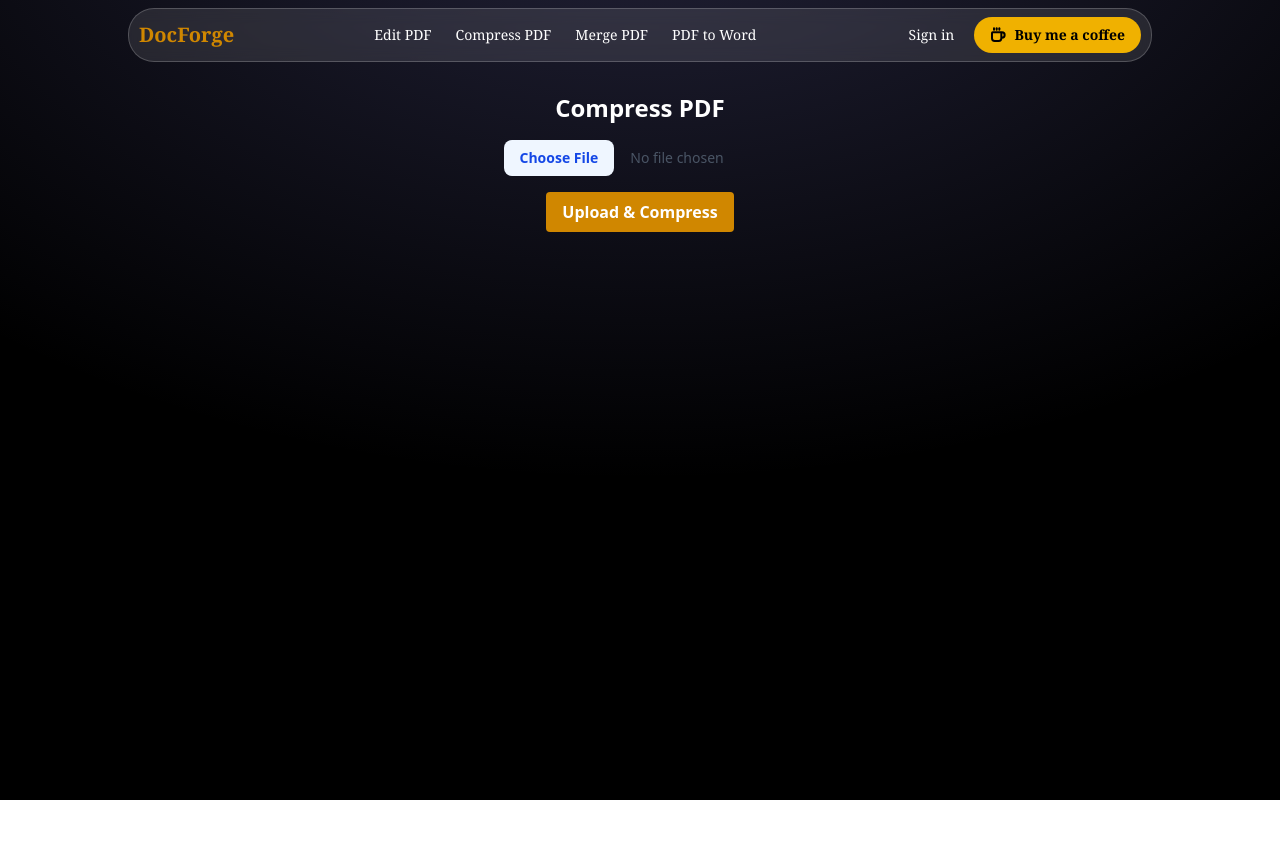
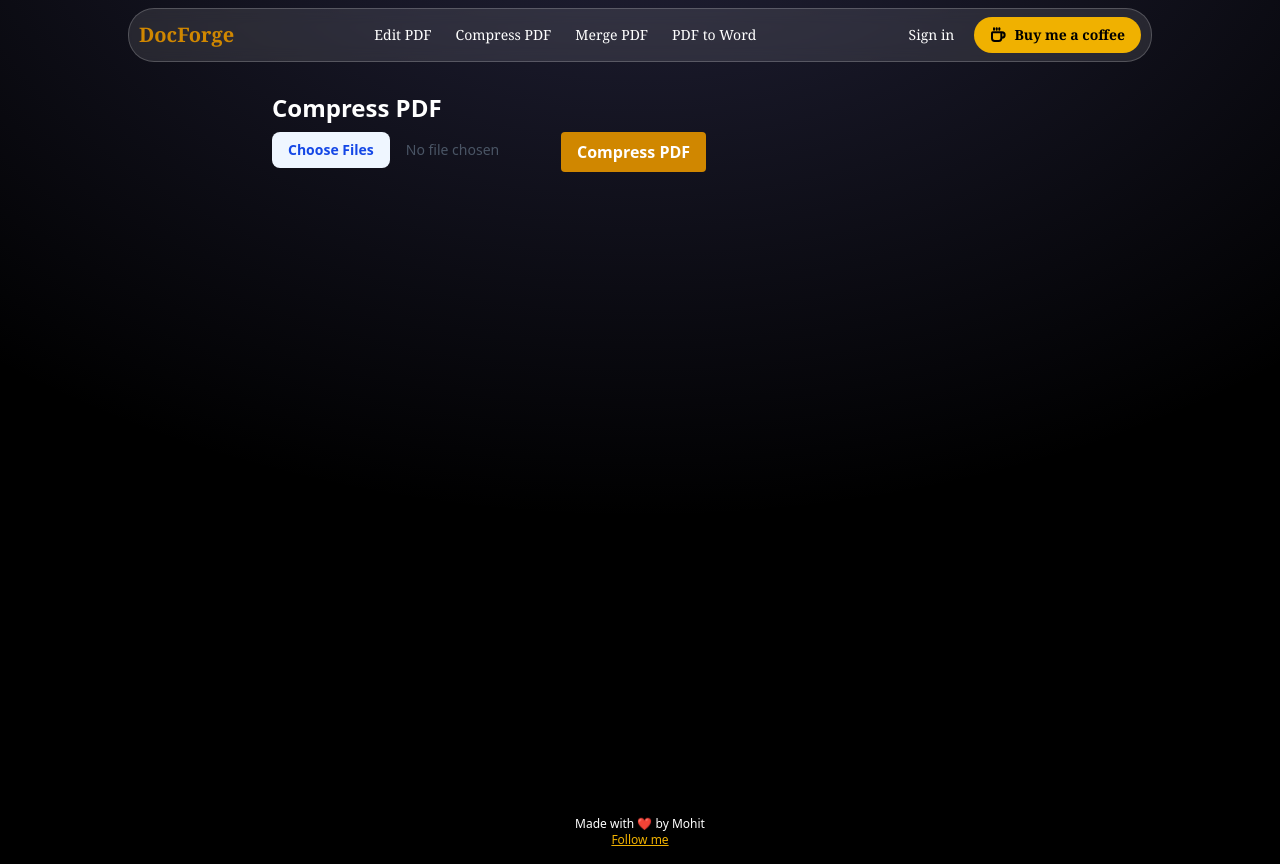
Before and after one commit to themohiit/DocForge, a React (Vite) app in the folder client/: page /compresspdf in a window 1280 px wide. Before the commit the page ends 800 px from the top, so only its background shows below. Built offline with nearby package versions, Linux system fonts and the light colour scheme; no server answers.

Commit message:
footer included and some edge cases fixed

```diff
--- a/client/src/App.tsx
+++ b/client/src/App.tsx
@@ -5,13 +5,13 @@ import PdfViewer from './features/PdfViewer'
 import CompressPDF from './features/compresspdf'
 import MergePDF from './features/mergepdf'
 import PdfToDocx from './features/pdfToDocx'
-
+import Footer from './components/ui/footer'
 function App() {
 
 
   return (
     <Router>
-        <div className='bg-black  bg-[radial-gradient(ellipse_80%_80%_at_50%_-20%,rgba(120,119,198,0.3),rgba(255,255,255,0))]'>
+        <div className='bg-black  bg-[radial-gradient(ellipse_80%_80%_at_50%_-20%,rgba(120,119,198,0.3),rgba(255,255,255,0))] '>
         <Navbar/>
         <main className="min-h-screen  pt-5 flex flex-col items-center justify-start">
         <Routes>
@@ -21,8 +21,10 @@ function App() {
           <Route path="/mergepdf" element={<div className='text-white mt-14'><MergePDF /></div>} />
           <Route path="/pdftoword" element={<div className='text-white mt-14'><PdfToDocx /></div>} />
         </Routes>
-
         </main>
+        <div className=' justify-center'>
+        <Footer/>
+          </div>
           </div>
     </Router>
   )
--- /dev/null
+++ b/client/src/components/ui/footer.tsx
@@ -0,0 +1,21 @@
+
+
+const Footer = () => {
+  return (
+    <div className="bg-black text-white p-4">
+      <h4 className="text-white font-stretch-extra-condensed flex flex-col justify-center items-center gap-2 text-xs ">
+        Made with ❤️ by Mohit
+      </h4>
+      <a
+        href="https://github.com/themohiit"
+        target="_blank"
+        rel="noopener noreferrer"
+        className="underline text-yellow-500 text-xs flex flex-col justify-center items-center "
+      >
+        Follow me
+      </a>
+    </div>
+  )
+}
+
+export default Footer
--- a/client/src/features/PdfViewer.tsx
+++ b/client/src/features/PdfViewer.tsx
@@ -87,20 +87,30 @@ const PdfViewer: React.FC = () => {
   }, [editingText]);
 
 const uploadFile = async (e: ChangeEvent<HTMLInputElement>) => {
-    const file = e.target.files?.[0];
-    if (!file) return;
 
-    // 1. Store the actual File object in a ref or state to use later for Export
+  const files = e.target.files;
+
+  if (!files || files.length === 0) return;
+
+  const file = files[0];
+
+  if (files.length > 1 || file.type !== 'application/pdf') {
+    alert("Please select exactly one PDF file.");
+    e.target.value = '';
+    return;
+  }
+
+
   setOriginalFile(file);
 
-    // 2. Create a local URL for PDF.js to read
+
   const url = URL.createObjectURL(file);
   setFileUrl(url);
 
-    // 3. (Optional) Clear old data
+
   setTextItems([]);
 
-    console.log("File loaded locally for editing");
+  console.log("File loaded locally for editing:", file.name);
 };
 
   const getSafeFont = (pdfFontName: string) => {
--- a/client/src/features/compresspdf.tsx
+++ b/client/src/features/compresspdf.tsx
@@ -6,9 +6,16 @@ function CompressPDF() {
   const [isLoading, setIsLoading] = useState(false);
 
   const handleInputChange=(e:React.ChangeEvent<HTMLInputElement>)=>{
-    if(e.target.files && e.target.files.length > 0 && e.target.files.length <= 1){
+    if(e.target.files && e.target.files.length > 0 && e.target.files.length <= 1 && e.target.files[0].type === 'application/pdf'){
       setinputFile(e.target.files[0])
     }
+    else if(e.target.files && e.target.files[0].type !== 'application/pdf'){
+      alert("Please select a PDF file.")
+      e.target.value = '';
+
+
+    }
+
   }
 
   const handleCompress = async () => {
@@ -61,17 +68,22 @@ function CompressPDF() {
 }
   return (
     <div>
-      <div>
-        <div className="container mx-auto p-4 mt-14 w-[60vw] flex flex-col items-center justify-start gap-4">
-            <h1 className="text-2xl font-bold text-white">Compress PDF</h1>
-            <input type="file" accept='.pdf' onChange={handleInputChange} className="block text-sm text-gray-600
+          <div className="container mx-auto p-4 mt-14 w-[90vw] lg:w-[60vw] ">
+            <h1 className="text-2xl font-bold text-white mb-2">Compress PDF</h1>
+            <div className=' flex lg:flex-row flex-col gap-4'>
+            <input
+              type="file"
+              accept=".pdf"
+              multiple
+              onChange={handleInputChange}
+              className="block text-sm text-gray-600
                      file:mr-4 file:py-2 file:px-4
                      file:rounded-md file:border-0
                      file:text-sm file:font-semibold
                      file:bg-blue-50 file:text-blue-700
-                 hover:file:bg-blue-100 cursor-pointer"/>
-
-                 <button className="bg-yellow-600  hover:bg-yellow-700 text-white font-bold py-2 px-4 rounded" onClick={handleCompress}>{isLoading ? <Spinner className="h-4 w-4" /> : "Upload & Compress"}</button>
+                     hover:file:bg-blue-100 cursor-pointer"
+            />
+            <button className="bg-yellow-600  hover:bg-yellow-700 text-white font-bold py-2 px-4 rounded " onClick={handleCompress}>{isLoading ? <Spinner className="h-4 w-4" /> : "Compress PDF"}</button>
             </div>
           </div>
         </div>
--- a/client/src/features/mergepdf.tsx
+++ b/client/src/features/mergepdf.tsx
@@ -8,12 +8,19 @@ function MergePDF() {
   const handleInputChange = (e: React.ChangeEvent<HTMLInputElement>) => {
     if (e.target.files) {
       const filesArray = Array.from(e.target.files);
+
+      if (filesArray.length > 1 && filesArray.every(file => file.type === 'application/pdf')) {
+        setInputFiles(filesArray);
+      }
       if (filesArray.length < 2) {
         alert("Please select at least two PDF files.");
+        e.target.value = '';
+
         return;
       }
-      if (filesArray.length > 1) {
-        setInputFiles(filesArray);
+      else{
+        alert("Please select only PDF files.");
+        e.target.value = '';
       }
     }
   };
@@ -51,8 +58,9 @@ function MergePDF() {
 
   return (
     <div>
-      <div className="container mx-auto p-4 mt-14 w-[90vw] lg:w-[60vw] flex lg:flex-row flex-col gap-4 ">
-        <h1 className="text-2xl font-bold text-white">Merge PDF</h1>
+      <div className="container mx-auto p-4 mt-14 w-[90vw] lg:w-[60vw] ">
+        <h1 className="text-2xl font-bold text-white mb-2">Merge PDF</h1>
+        <div className=' flex lg:flex-row flex-col gap-4'>
         <input
           type="file"
           accept=".pdf"
@@ -65,8 +73,8 @@ function MergePDF() {
                  file:bg-blue-50 file:text-blue-700
                  hover:file:bg-blue-100 cursor-pointer"
         />
-        <button className="bg-yellow-600  hover:bg-yellow-700 text-white font-bold py-2 px-4 rounded" onClick={handleMerge}>{isLoading ? <Spinner className="h-4 w-4" /> : "Merge PDFs"}</button>
-
+        <button className="bg-yellow-600  hover:bg-yellow-700 text-white font-bold py-2 px-4 rounded " onClick={handleMerge}>{isLoading ? <Spinner className="h-4 w-4" /> : "Merge PDFs"}</button>
+        </div>
       </div>
     </div>
   );
--- a/client/src/features/pdfToDocx.tsx
+++ b/client/src/features/pdfToDocx.tsx
@@ -7,10 +7,17 @@ function PdfToDocx() {
     const [inputFile, setInputFile] = useState<File | null>(null);
     const [isLoading, setIsLoading] = useState(false);
     const handleInputChange = (e:React.ChangeEvent<HTMLInputElement>) =>{
-        if(e.target.files && e.target.files.length > 0 && e.target.files.length <= 1){
+        if(e.target.files && e.target.files.length > 0 && e.target.files.length <= 1 && e.target.files[0].type === 'application/pdf'){
             setInputFile(e.target.files[0])
         }
-        else(alert("Please select a single PDF file."));
+        else if(e.target.files && e.target.files[0].type !== 'application/pdf'){
+            alert("Please select a PDF file.");
+            e.target.value = '';
+        }
+        else{
+            alert("Please select only one PDF file.");
+            e.target.value = '';
+        }
 
     }
 
@@ -66,8 +73,9 @@ const handleConvert = async () => {
 
   return (
     <div>
-      <div className="container mx-auto p-4 mt-14 w-[90vw] lg:w-[60vw] flex lg:flex-row flex-col gap-4 ">
-        <h1 className="text-2xl font-bold text-white">Convert Pdf to Word</h1>
+      <div className="container mx-auto p-4 mt-14 w-[90vw] lg:w-[60vw]  ">
+        <h1 className="text-2xl font-bold text-white mb-2">Convert Pdf to Word</h1>
+        <div className='flex lg:flex-row flex-col gap-4'>
         <input
           type="file"
           accept=".pdf"
@@ -81,6 +89,7 @@ const handleConvert = async () => {
                  hover:file:bg-blue-100 cursor-pointer"
         />
         <button className="bg-yellow-600  hover:bg-yellow-700 text-white font-bold py-2 px-4 rounded" onClick={handleConvert}>{isLoading ? <Spinner className="h-4 w-4" /> : "Upload & Convert"}</button>
+        </div>
       </div>
     </div>
   )
--- a/client/src/home.tsx
+++ b/client/src/home.tsx
@@ -39,19 +39,19 @@ function Home() {
       >
         {/* Wrap each Card in a motion.div to apply the variant */}
         <motion.div variants={cardVariants}>
-          <Card feature='Edit PDF' description='Lorem ipsum dolor sit amet...' link='/editpdf'/>
+          <Card feature='Edit PDF' description='Edit text direct in your PDFs with ease. change colors, fonts, and fontfamily with just a few clicks.' link='/editpdf'/>
         </motion.div>
 
         <motion.div variants={cardVariants}>
-          <Card feature='Compress PDF' description='Lorem ipsum dolor sit amet...' link='/compresspdf' button='Coming soon...' />
+          <Card feature='Compress PDF' description='Reduce file size without compromising quality.' link='/compresspdf' button='Try now' />
         </motion.div>
 
         <motion.div variants={cardVariants}>
-          <Card feature='Merge PDF' description='Lorem ipsum dolor sit amet...' link='/mergepdf'  button='Coming soon...'/>
+          <Card feature='Merge PDF' description='Combine multiple PDFs into one seamless document.' link='/mergepdf'  button='Try now'/>
         </motion.div>
 
         <motion.div variants={cardVariants}>
-          <Card feature='PDF to Word' description='Lorem ipsum dolor sit amet...' link='/pdftoword' button='Coming soon...'/>
+          <Card feature='PDF to Word' description='Convert PDFs to editable Word documents.' link='/pdftoword' button='Try now'/>
         </motion.div>
       </motion.div>
     </div>
--- a/client/src/navbar.tsx
+++ b/client/src/navbar.tsx
@@ -67,7 +67,6 @@ export default function Navbar() {
                       className="text-sm font-medium transition-colors hover:scale-105 hover:text-grey "
                     >PDF to Word</Link>
         </div>
-
         {/* 3. ACTIONS & MOBILE TOGGLE */}
         <div className="flex items-center gap-2">
           <SignedOut>
@@ -77,7 +76,7 @@ export default function Navbar() {
           <SignedIn>
             <UserButton/>
           </SignedIn>
-           <BuyMeACoffee />
+           <BuyMeACoffee/>
 
            {/* Mobile Trigger (Sheet) */}
            <div className="md:hidden">
@@ -91,7 +90,7 @@ export default function Navbar() {
     <SheetContent side="right" className="bg-black/95 backdrop-blur-xl border-l border-white/10 text-white p-0 flex flex-col">
       {/* Header/Logo section inside Sidebar */}
       <div className="p-6 border-b border-white/10">
-        <h2 className="text-xl font-bold bg-gradient-to-r from-yellow-400 to-yellow-700 bg-clip-text text-transparent">
+        <h2 className="text-xl font-bold bg-linear-to-r from-yellow-400 to-yellow-700 bg-clip-text text-transparent">
           DocForge
         </h2>
       </div>
@@ -126,7 +125,7 @@ export default function Navbar() {
       </div>
     </SheetContent>
   </Sheet>
-</div>
+          </div>
         </div>
 
       </div>
```
Lines whose indentation alone changed are shown as unchanged.
